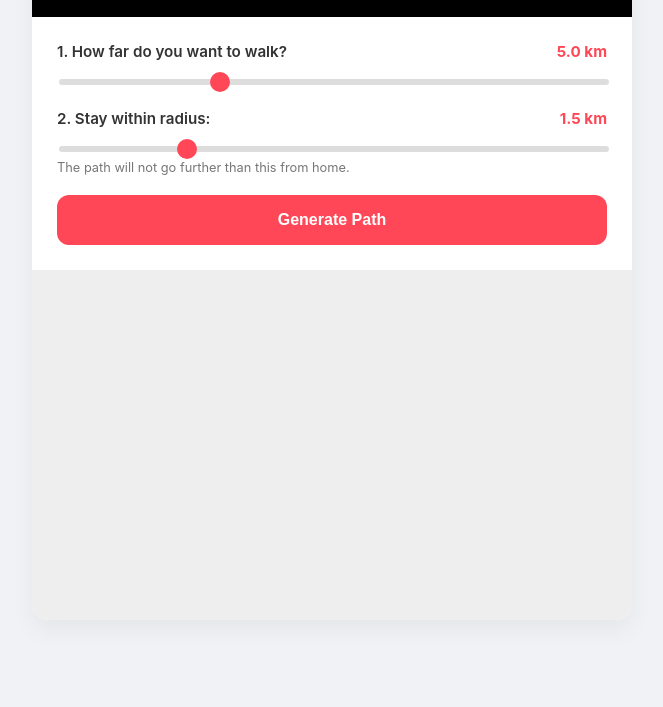
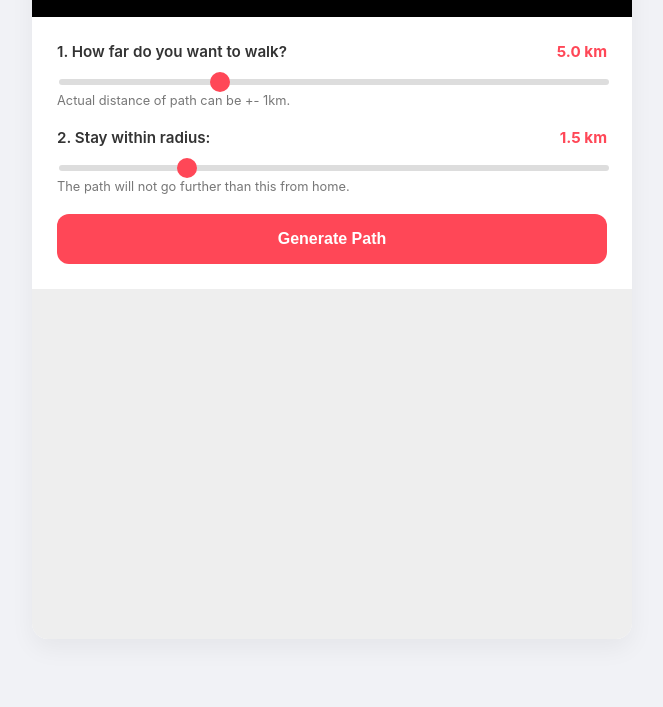
Before and after one commit to justzen0/random-walker, a plain HTML site: page index.html in a window 1280 px wide. Shown: the part 93-800 px from the top of the page, without its empty margins (308-971 px from the left). Drawn offline with nearby package versions, Linux system fonts and the light colour scheme.

Commit message:
Add hint for distance path adjustment
Added hint for actual distance of path adjustment.

```diff
--- a/index.html
+++ b/index.html
@@ -48,6 +48,7 @@
         <div class="input-group">
             <label>1. How far do you want to walk? <span id="distVal" class="val-display">5.0 km</span></label>
             <input type="range" id="targetDist" min="1" max="15" step="0.5" value="5" oninput="updateLabels()">
+            <span class="hint">Actual distance of path can be +- 1km.</span>
         </div>
 
         <div class="input-group">
```
